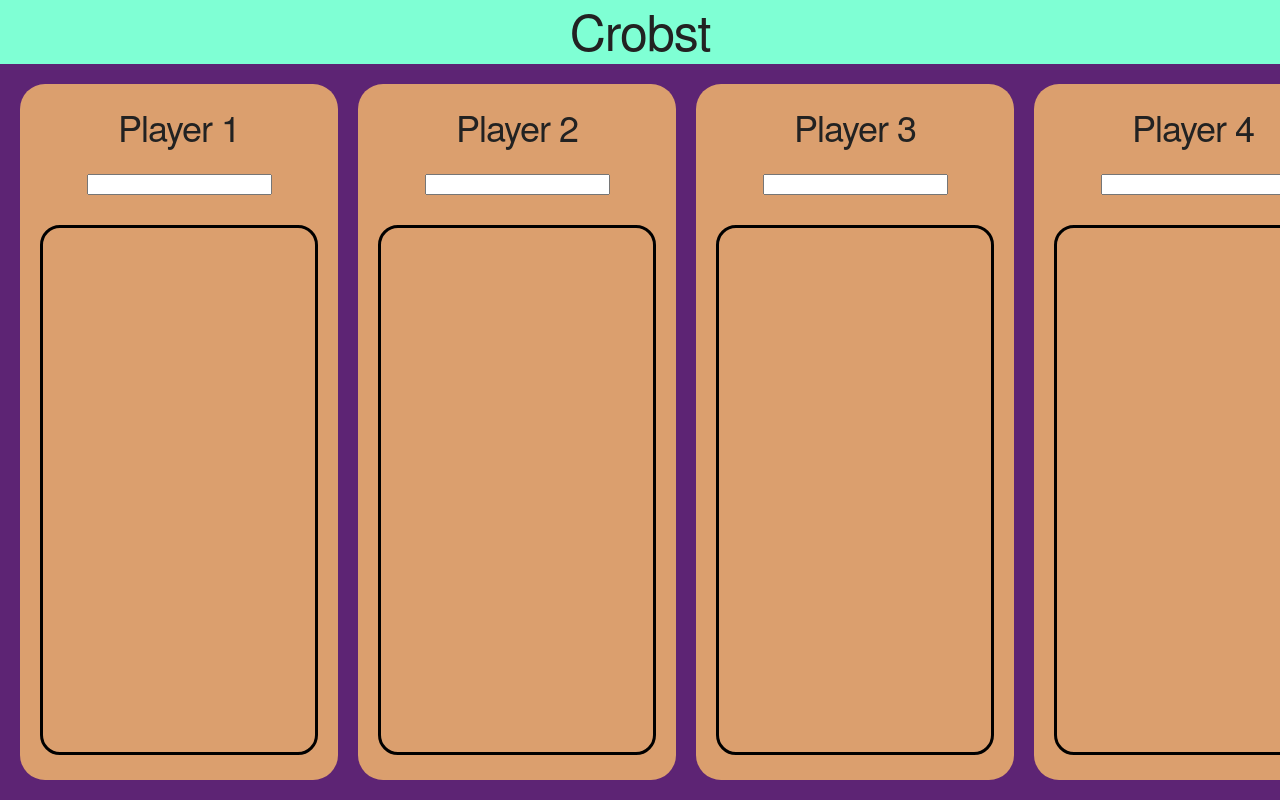
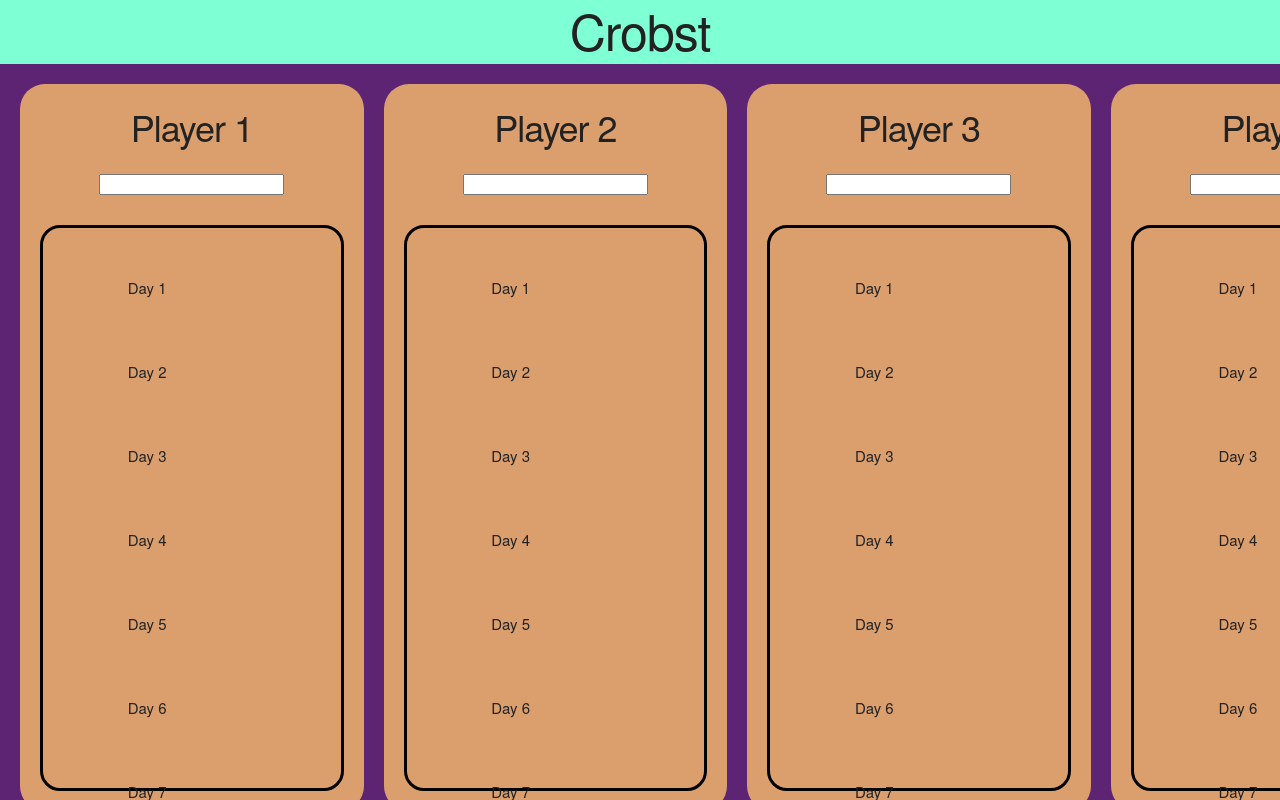
Before and after one commit to AegteEide/Eksamensprojekt, a plain HTML site: page Eksamensprojekt 2.0/index.html in a window 1280 px wide. Drawn offline with nearby package versions, Linux system fonts and the light colour scheme; no server answers; a script that the page names is missing.

Commit message:
YAHYAHYAH. det virker

```diff
--- a/Eksamensprojekt 2.0/index.html
+++ b/Eksamensprojekt 2.0/index.html
@@ -2,6 +2,7 @@
 <html lang="en">
   <head>
     <link rel="stylesheet" href="https://cdnjs.cloudflare.com/ajax/libs/skeleton/2.0.4/skeleton.min.css" integrity="sha512-EZLkOqwILORob+p0BXZc+Vm3RgJBOe1Iq/0fiI7r/wJgzOFZMlsqTa29UEl6v6U6gsV4uIpsNZoV32YZqrCRCQ==" crossorigin="anonymous" referrerpolicy="no-referrer" />
+    <script src="https://cdnjs.cloudflare.com/ajax/libs/mqtt/5.1.2/mqtt.min.js"></script>
     <script src="https://www.gstatic.com/firebasejs/8.3.3/firebase-app.js"></script>
     <script src="https://www.gstatic.com/firebasejs/8.3.3/firebase-firestore.js"></script>
     <script src="https://cdnjs.cloudflare.com/ajax/libs/p5.js/1.11.1/p5.js"></script>
@@ -17,24 +18,108 @@
       </header>
       <div class="boxes">
         <div class="box">
-            <h3 class="player">Player 1</h3>
+            <h3 class="player1">Player 1</h3>
             <input name="" id="player-1-goal">
-            <div class="table"></div>
+            <div class="table">
+              <div class="grid-container">
+                <div class="days">
+                  <div id="p1day1">Day 1</div>
+                  <div id="p1day2">Day 2</div>
+                  <div id="p1day3">Day 3</div>
+                  <div id="p1day4">Day 4</div>
+                  <div id="p1day5">Day 5</div>
+                  <div id="p1day6">Day 6</div>
+                  <div id="p1day7">Day 7</div>
+                </div>
+                <div class="statuses">
+                  <div id="p1status1"></div>
+                  <div id="p1status2"></div>
+                  <div id="p1status3"></div>
+                  <div id="p1status4"></div>
+                  <div id="p1status5"></div>
+                  <div id="p1status6"></div>
+                  <div id="p1status7"></div>
+                </div>
+              </div>
+            </div>
           </div>
           <div class="box">
-            <h3 class="player">Player 2</h3>
+            <h3 class="player2">Player 2</h3>
             <input name="" id="player-2-goal">
-            <div class="table"></div>
+            <div class="table">
+              <div class="grid-container">
+                <div class="days">
+                  <div class="p2day1">Day 1</div>
+                  <div class="p2day2">Day 2</div>
+                  <div class="p2day3">Day 3</div>
+                  <div class="p2day4">Day 4</div>
+                  <div class="p2day5">Day 5</div>
+                  <div class="p2day6">Day 6</div>
+                  <div class="p2day7">Day 7</div>
+                </div>
+                <div class="statuses">
+                  <div id="p2status1"></div>
+                  <div id="p2status2"></div>
+                  <div id="p2status3"></div>
+                  <div id="p2status4"></div>
+                  <div id="p2status5"></div>
+                  <div id="p2status6"></div>
+                  <div id="p2status7"></div>
+                </div>
+              </div>
+            </div>
           </div>
           <div class="box">
-            <h3 class="player">Player 3</h3>
+            <h3 class="player3">Player 3</h3>
             <input name="" id="player-3-goal">
-            <div class="table"></div>
+            <div class="table">
+              <div class="grid-container">
+                <div class="days">
+                  <div class="p3day1">Day 1</div>
+                  <div class="p3day2">Day 2</div>
+                  <div class="p3day3">Day 3</div>
+                  <div class="p3day4">Day 4</div>
+                  <div class="p3day5">Day 5</div>
+                  <div class="p3day6">Day 6</div>
+                  <div class="p3day7">Day 7</div>
+                </div>
+                <div class="statuses">
+                  <div id="p3status1"></div>
+                  <div id="p3status2"></div>
+                  <div id="p3status3"></div>
+                  <div id="p3status4"></div>
+                  <div id="p3status5"></div>
+                  <div id="p3status6"></div>
+                  <div id="p3status7"></div>
+                </div>
+              </div>
+            </div>
           </div>
           <div class="box">
-            <h3 class="player">Player 4</h3>
+            <h3 class="player4">Player 4</h3>
             <input name="" id="player-4-goal">
-            <div class="table"></div>
+            <div class="table">
+              <div class="grid-container">
+                <div class="days">
+                  <div class="p4day1">Day 1</div>
+                  <div class="p4day2">Day 2</div>
+                  <div class="p4day3">Day 3</div>
+                  <div class="p4day4">Day 4</div>
+                  <div class="p4day5">Day 5</div>
+                  <div class="p4day6">Day 6</div>
+                  <div class="p4day7">Day 7</div>
+                </div>
+                <div class="statuses">
+                  <div id="p4status1"></div>
+                  <div id="p4status2"></div>
+                  <div id="p4status3"></div>
+                  <div id="p4status4"></div>
+                  <div id="p4status5"></div>
+                  <div id="p4status6"></div>
+                  <div id="p4status7"></div>
+                </div>
+            </div>
+          </div>
         </div>
       </div>
     </main>
--- a/Eksamensprojekt 2.0/index.js
+++ b/Eksamensprojekt 2.0/index.js
@@ -14,6 +14,22 @@ dataModel = [];
       let player = doc.data()
       console.log('#player-' + player.id + '-goal')
       select('#player-' + player.id + '-goal').value(player.goal)
+
+      let statusesArray = player.statuses
+      let statusSelect =  select('#p' + player.id + 'status1')
+      console.log(player.id)
+      console.log('p' + player.id + 'status1')
+
+      for(let i = 0; i < statusesArray.length; i++){
+        let statusText = statusesArray[0].status;
+        let elementId = 'p' + player.id + 'status' + (i + 1)
+        let element = document.getElementById(elementId);
+        if (element) {
+          element.textContent = statusesArray[i].status;  // Append to existing text
+        }else {
+          console.warn('Element not found:', elId);
+        }
+        }
     })
   })
   //Opret forbindelse til NEXT MQTT server
--- a/Eksamensprojekt 2.0/style.css
+++ b/Eksamensprojekt 2.0/style.css
@@ -28,7 +28,7 @@ html, body {
 
 
   .boxes {
-    height:90vh;
+    height:92vh;
     display: flex;
     gap: 2rem;
     padding: 2rem;
@@ -48,10 +48,31 @@ html, body {
   .table {
     display: grid;
     place-items: center;
-    height: 55.5vh;
-    width: 15vw;
+    height: 60vh;
+    width: 17vw;
     padding: 4rem;
     border: solid black;
     border-radius: 2rem;
     margin-top: 1.5rem;
   }
+
+  .grid-container {
+    display: grid;
+    grid-template-columns: repeat(2, auto);  /* 2 rows */
+    height: 58vh;
+    width: 17vw;
+  }
+
+  .days {
+    display: grid;
+    place-items: center;
+    grid-template-rows: repeat(7,1fr);
+    gap: 6rem;
+  }
+
+  .statuses {
+    display: grid;
+    place-items: center;
+    grid-template-rows: repeat(7,1fr);
+    gap: 6rem;
+  }
```
